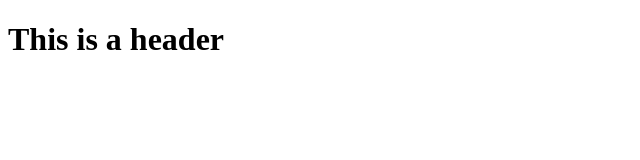
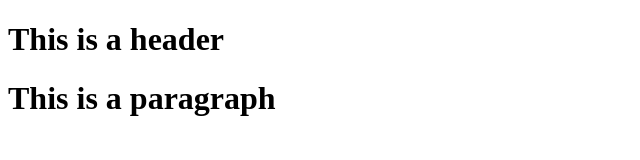
Before and after one commit to bljalbert/git-test, a website: page index.html in a window 1280 px wide. Shown: the whole page, without its empty margins (0-640 px from the left). Drawn offline with Linux system fonts and the light colour scheme.

Commit message:
User update

```diff
--- a/index.html
+++ b/index.html
@@ -6,6 +6,7 @@
 </head>
 <body>
     <h1>This is a header</h1>
+    <h1>This is a paragraph</h1>
 
 </body>
 </html>
```
Also changed, not shown: package.json (added, +24 -0 lines), 2 other files.
